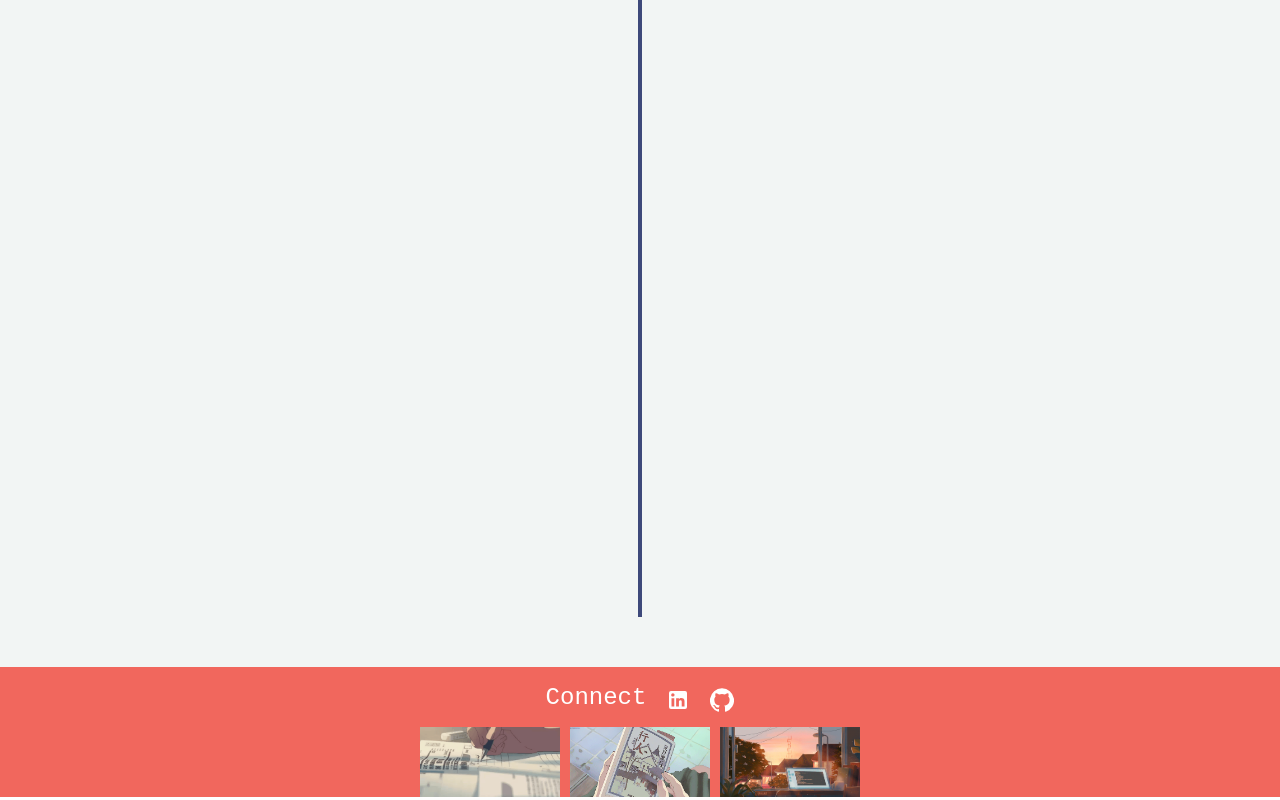
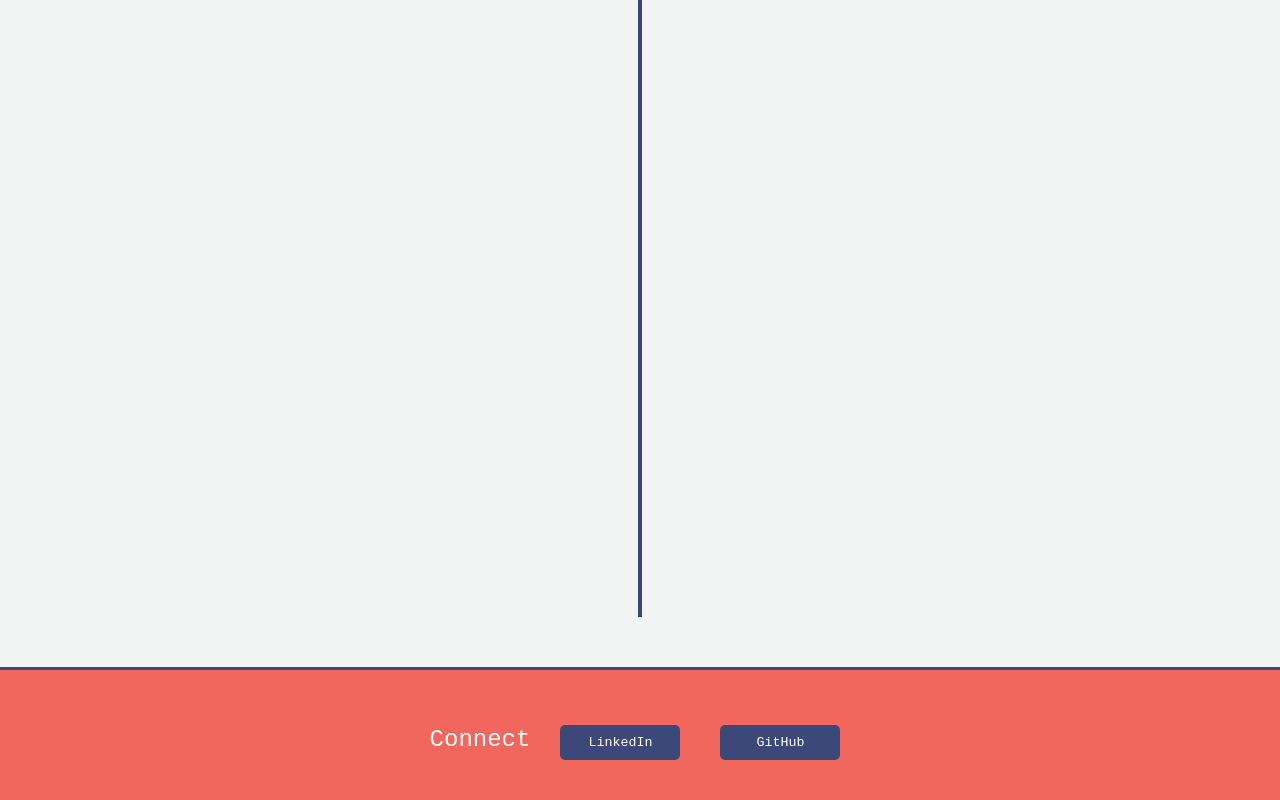
Before and after one commit to sudo-atishay/Personal-Blog-in-React, a React (Create React App) app: page / in a window 1280 px wide. Shown: the part 5482-6282 px from the top of the page. Built offline with nearby package versions, Linux system fonts and the light colour scheme; a small style sheet from the web is missing.

Commit message:
minor ui changes

```diff
--- a/src/Components/Footer.js
+++ b/src/Components/Footer.js
@@ -1,22 +1,15 @@
 import React, { useState, useEffect } from 'react';
 import { Link } from 'react-router-dom';
-import LinkedInIcon from '@material-ui/icons/LinkedIn';
-import GitHubIcon from '@material-ui/icons/GitHub';
-import KeyboardArrowUpIcon from '@material-ui/icons/KeyboardArrowUp';
+import { debounce } from 'lodash'; // Import debounce from lodash
 import '../styles/Footer.css';
-import gif1 from '../assets/gif1.gif';
-import gif2 from '../assets/gif2.gif';
-import gif3 from '../assets/gif3.gif';
 
 const socialMediaLinks = [
   {
     name: 'LinkedIn',
-    icon: <LinkedInIcon />,
     url: 'https://www.linkedin.com/in/atishay23/',
   },
   {
     name: 'GitHub',
-    icon: <GitHubIcon />,
     url: 'https://github.com/atishay2305-hub',
   },
   // Add more social media links as needed
@@ -25,13 +18,13 @@ const socialMediaLinks = [
 function Footer() {
   const [showScroll, setShowScroll] = useState(false);
 
-  const checkScrollTop = () => {
+  const checkScrollTop = debounce(() => {
     if (!showScroll && window.scrollY > 400) {
       setShowScroll(true);
     } else if (showScroll && window.scrollY <= 400) {
       setShowScroll(false);
     }
-  };
+  }, 200);
 
   const scrollTop = () => {
     window.scrollTo({ top: 0, behavior: 'smooth' });
@@ -42,7 +35,7 @@ function Footer() {
     return () => {
       window.removeEventListener('scroll', checkScrollTop);
     };
-  }, [showScroll]);
+  }, [showScroll, checkScrollTop]);
 
   return (
     <div className='footer'>
@@ -52,23 +45,18 @@ function Footer() {
         <div className='social-links'>
           {socialMediaLinks.map((link) => (
             <a key={link.name} href={link.url} target='_blank' rel='noopener noreferrer'>
-              {link.icon}
+              <button className='social-button' style={{ fontFamily: 'monospace', minWidth: 120 }}>{link.name}</button>
             </a>
           ))}
         </div>
       </div>
 
       {/* Gif Images */}
-      <div className='gif-container'>
-        <img src={gif1} alt='Gif 1' loading="lazy"/>
-        <img src={gif2} alt='Gif 2' loading="lazy"/>
-        <img src={gif3} alt='Gif 3' loading="lazy"/>
-      </div>
 
       {/* Scroll-to-top button */}
       {showScroll && (
         <div className='scroll-to-top' onClick={scrollTop}>
-          <KeyboardArrowUpIcon />
+          <button className='scroll-button' style={{ fontFamily: 'monospace' }}>▲</button>
         </div>
       )}
     </div>
--- a/src/styles/Footer.css
+++ b/src/styles/Footer.css
@@ -4,6 +4,10 @@ body {
   padding: 0;
   font-family: monospace;
   color: #333;
+}
+.scroll-to-top {
+  will-change: transform; /* or any other appropriate property */
+  /* ... (existing styles) */
 }
 
 .footer {
@@ -19,7 +23,11 @@ body {
   background-color: #f1675d;
   background-size: cover;
   background-position: center;
+  border-top: 3px solid #3d487a; /* Add this line to create a yellow border at the top */
 }
+
+/* rest of your styles */
+
 
 .scroll-to-top {
   position: fixed;
@@ -37,7 +45,6 @@ body {
 .scroll-to-top:hover {
   background-color: #555;
 }
-
 
 /* Adjusted size and alignment for the GIFs */
 .gif-container {
@@ -83,6 +90,31 @@ body {
   text-decoration: none;
 }
 
-.social-links a:hover {
-  color: #ddd;
+.social-button {
+  background-color: #3d487a;
+  color: #fff;
+  padding: 10px;
+  margin: 10px;
+  border: none;
+  border-radius: 5px;
+  cursor: pointer;
+  text-decoration: none;
 }
+
+.social-button:hover {
+  background-color: #333;
+}
+
+.scroll-button {
+  background-color: #333;
+  color: gray;
+  padding: 12px;
+  border: none;
+  border-radius: 7px;
+  cursor: pointer;
+  font-size: 20px;
+}
+
+.scroll-button:hover {
+  background-color: #333;
+}
```
